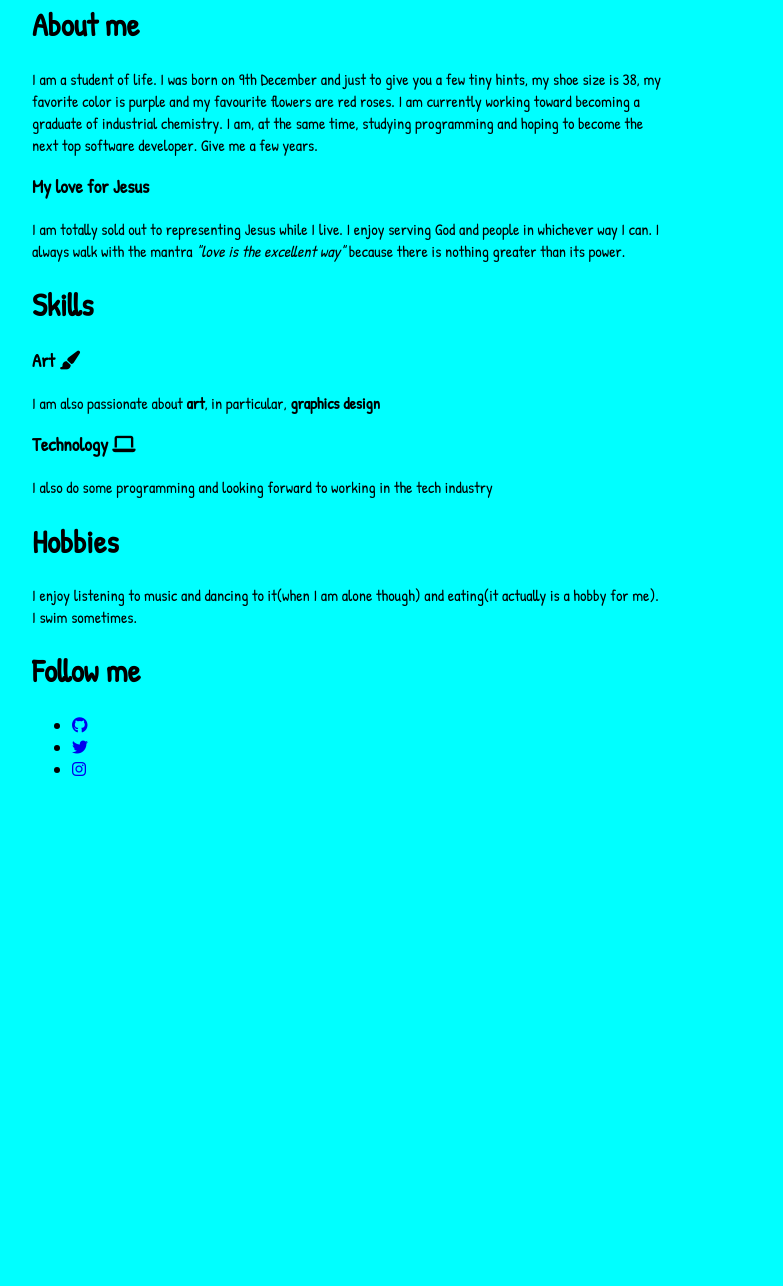
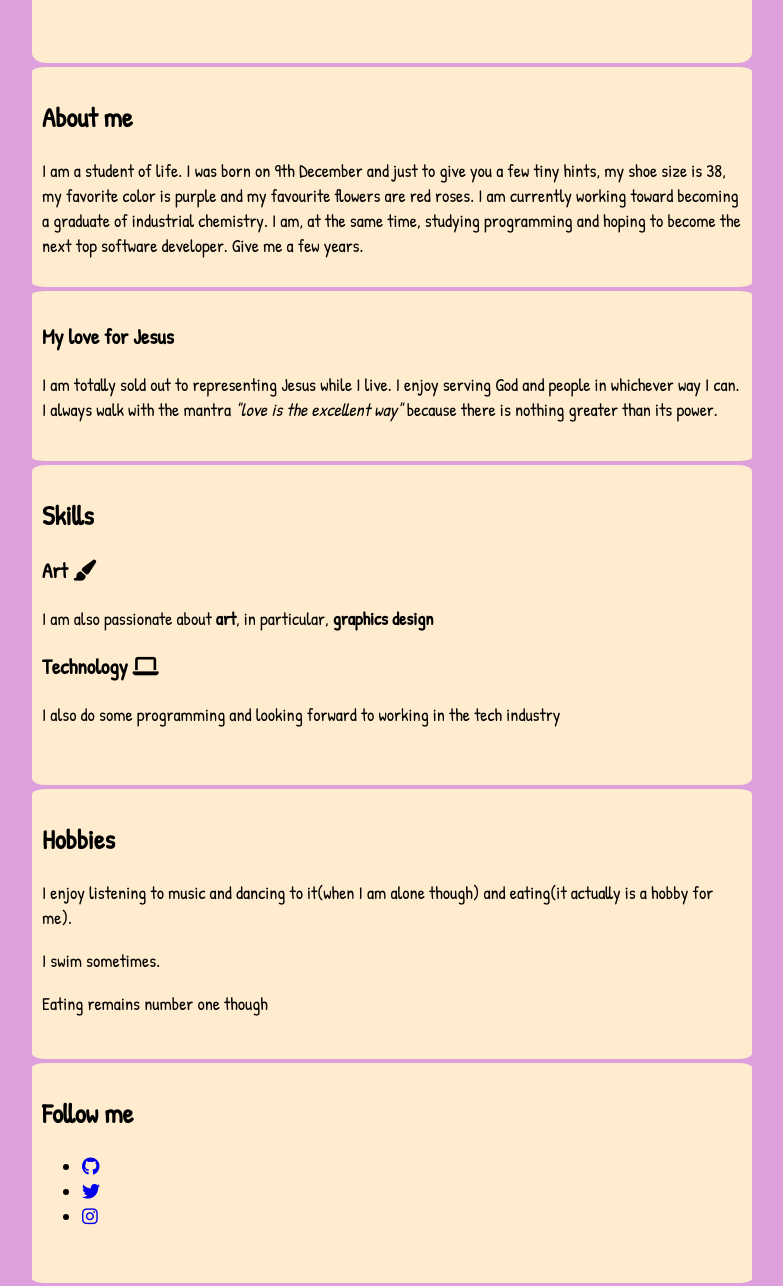
Before and after one commit to Glorianv/Code-Queen-work, a plain HTML site: page Class-4/myprofile.html in a window 1280 px wide. Shown: the part 465-1751 px from the top of the page, without its empty margins (292-1075 px from the left). Before the commit the page ends 1261 px from the top, so only its background shows below. Drawn offline with Linux system fonts and the light colour scheme.

Commit message:
new profile page

```diff
--- a/Class-4/myprofile.css
+++ b/Class-4/myprofile.css
@@ -1,4 +1,29 @@
-body{background-color: aqua; font-family: 'Patrick Hand', cursive;}
+body{background-color: plum; font-family: 'Patrick Hand', cursive; font-size: large;}
 body>div{margin: 0 auto;
 width: 50%;}
-.picture{width: 200px; }
+.picture{width: 200px;}
+.intro{
+    margin: 0 auto; width: 700px; height: 500px;border-color: black; border-top: 1px; border-left: 1px;
+    background-color: blanchedalmond; padding: 10px; border-radius: 2%; margin-bottom: 4px; text-align: center ;
+}
+.info{
+    margin: 0 auto; width: 700px; height: 200px;border-color: black; border-top: 1px; border-left: 1px;
+    background-color: blanchedalmond; padding: 10px; border-radius: 2%;margin-bottom: 4px;
+}
+.love{
+        margin: 0 auto; width: 700px; height: 150px;border-color: black; border-top: 1px; border-left: 1px;
+        background-color: blanchedalmond; padding: 10px; border-radius: 2%;margin-bottom: 4px;
+    }
+.abilities{
+            margin: 0 auto; width: 700px; height: 300px;border-color: black; border-top: 1px; border-left: 1px;
+            background-color: blanchedalmond; padding: 10px; border-radius: 2%;margin-bottom: 4px;
+        }
+
+.hobbies{
+            margin: 0 auto; width: 700px; height: 250px;border-color: black; border-top: 1px; border-left: 1px;
+            background-color: blanchedalmond; padding: 10px; border-radius: 2%; margin-bottom: 4px;
+        }
+.follow{
+            margin: 0 auto; width: 700px; height: 200px;border-color: black; border-top: 1px; border-left: 1px;
+            background-color: blanchedalmond; padding: 10px; border-radius: 2%; margin-bottom: 4px;
+        }
--- a/Class-4/myprofile.html
+++ b/Class-4/myprofile.html
@@ -9,28 +9,36 @@
     <link href="https://fonts.googleapis.com/css2?family=Patrick+Hand&display=swap" rel="stylesheet">
 </head>
 <body><div>
-    <h1>Hello, I'm Gloria Nansubuga.
+    <section class="intro"><h1>Hello, I'm Gloria Nansubuga.
         <i class="far fa-grin-alt"></i></h1>
     <p>
-        <img src="./IMG-20180516-WA0027.jpg" class="picture">
+        <style>
+        .picture{text-align: center;}</style>
+        <img src="./IMG-20180516-WA0027.jpg" class="picture"></p></section></div>
 
-    </p></div>
-       <div> <h1>About me </h1>
-        <p>I am a student of life. I was born on 9th December and just to give you a few tiny hints, my shoe size is 38, my favorite color is purple and my favourite flowers are red roses. I am currently working toward becoming a graduate of industrial chemistry. I am, at the same time, studying programming and hoping to become the next top software developer. Give me a few years.</p></div>
-       <div> <h3>My love for Jesus</h3>
-        <p>I am totally sold out to representing Jesus while I live. I enjoy serving God and people in whichever way I can. I always walk with the mantra <em>"love is the excellent way"</em> because there is nothing greater than its power.</p></div>
-    <div><h1>Skills</h1>
+
+       <div> <section class="info"><h1>About me </h1>
+        <p>I am a student of life. I was born on 9th December and just to give you a few tiny hints, my shoe size is 38, my favorite color is purple and my favourite flowers are red roses. I am currently working toward becoming a graduate of industrial chemistry. I am, at the same time, studying programming and hoping to become the next top software developer. Give me a few years.</p></secton></div>
+
+       <div><section class="love"><h3>My love for Jesus</h3>
+        <p>I am totally sold out to representing Jesus while I live. I enjoy serving God and people in whichever way I can. I always walk with the mantra <em>"love is the excellent way"</em> because there is nothing greater than its power.</p></div></section></div>
+    </section>
+    <div><section class="abilities"><h1>Skills</h1>
     <h3>Art <i class="fas fa-paint-brush"></i></h3>
     <p>I am also passionate about <strong>art</strong>, in particular, <strong>graphics design</strong></p>
     <h3>Technology  <i class="fas fa-laptop"></i></h3>
-        I also do some programming and looking forward to working in the tech industry</p></div>
-    <div><h1>Hobbies</h1>
-    <p>I enjoy listening to music and dancing to it(when I am alone though) and eating(it actually is a hobby for me). I swim sometimes. </p></div>
-    <div><h1>Follow me</h1>
+        I also do some programming and looking forward to working in the tech industry</p></section></div>
+
+    <div><section class="hobbies"><h1>Hobbies</h1>
+    <p>I enjoy listening to music and dancing to it(when I am alone though) and eating(it actually is a hobby for me).</p>
+    <p> I swim sometimes. </p>
+    <p>Eating remains number one though</p></section></div>
+
+    <div><section class="follow"><h1>Follow me</h1>
     <ul>
         <li><a href="https://github.com/Glorianv"> <i class="fab fa-github"></i></a></li>
         <li><a href="https://twitter.com/glow_mj"><i class="fab fa-twitter"></i></li>
         <li><a href="https://instagram.com/glow_reine"><i class="fab fa-instagram"></i></li>
-    </ul></div>
+    </ul></section></div>
 </body>
 </html>
```
